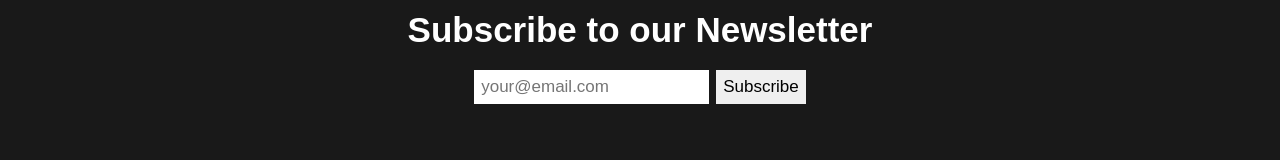
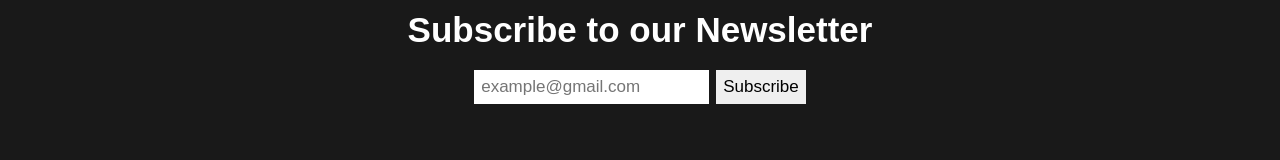
Before and after one commit to salvatoluice/ecomm, a React (Create React App) app: page / in a window 1280 px wide. Shown: the part 3039-3199 px from the top of the page. Built offline with nearby package versions, Linux system fonts and the light colour scheme; a web font is replaced by a local one.

Commit message:
Make changes

```diff
--- a/src/components/Newsletter.jsx
+++ b/src/components/Newsletter.jsx
@@ -7,7 +7,7 @@ function Newsletter() {
         <div className="news-text">
           <h2>Subscribe to our Newsletter</h2>
           <form>
-            <input type="email" placeholder="your@email.com" />
+            <input type="email" placeholder="example@gmail.com" />
             <button type="submit">Subscribe</button>
           </form>
         </div>
```
